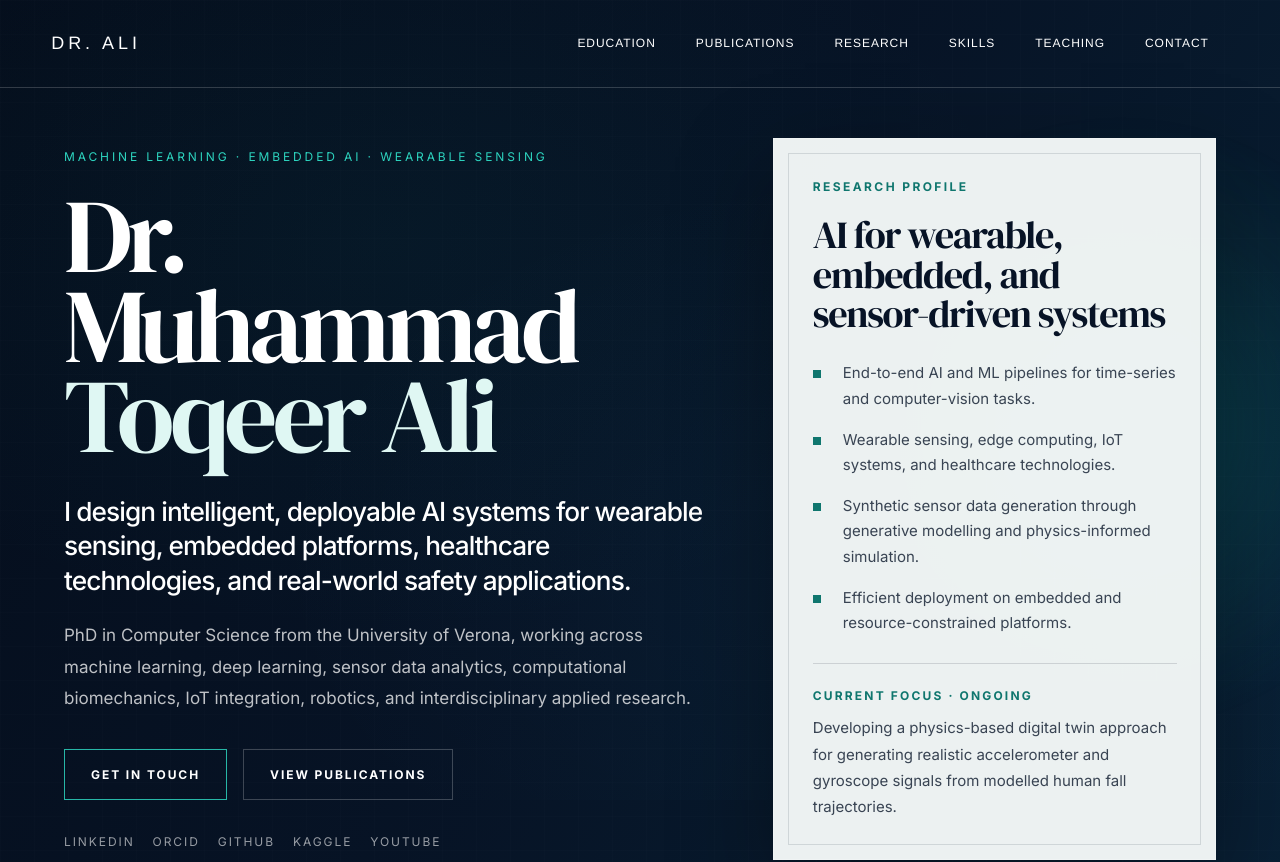
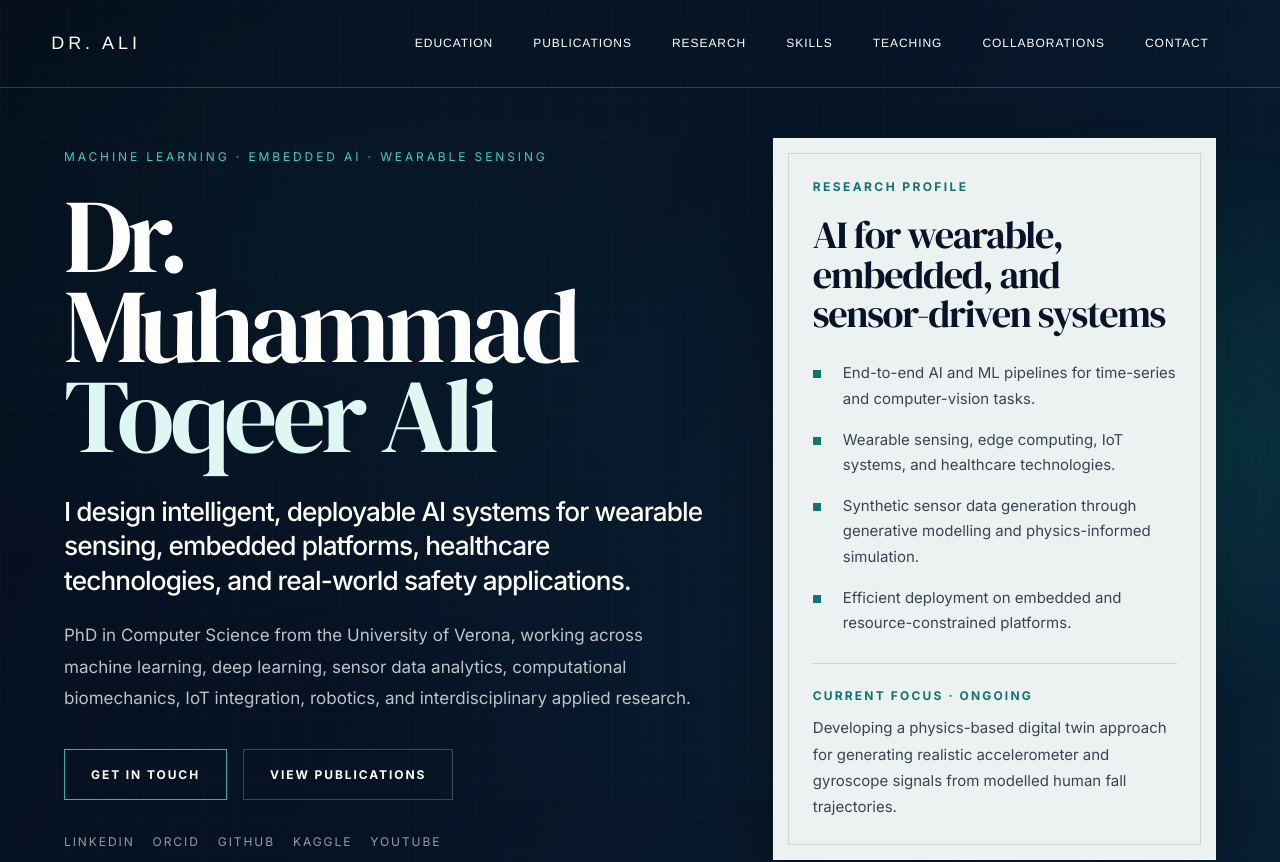
Before and after one commit to muhammadtoqeerali/Dr_Toqeer_Ali_Profile, a React (Vite) app: page / in a window 1280 px wide. Shown: the top 862 px of the page. Built offline with nearby package versions, Linux system fonts and the light colour scheme; what @trpc/react-query would draw is missing.

Commit message:
Move collaborations section before contact and add navigation link

```diff
--- a/src/App.tsx
+++ b/src/App.tsx
@@ -64,10 +64,11 @@ function App() {
               <Capabilities />
               <Teaching />
               <Honors />
+          <Collaborations />
               <Hero />
             </main>
           )}
-          <Collaborations />
+
           <Footer />
         </>
       } />
--- a/src/sections/Header.tsx
+++ b/src/sections/Header.tsx
@@ -5,8 +5,8 @@ interface HeaderProps {
   forceLight?: boolean
 }
 
-const navItems = ['Education', 'Publications', 'Research', 'Skills', 'Teaching', 'Contact']
-const sectionIds = ['#education', '#publications', '#research', '#skills', '#teaching', '#contact']
+const navItems = ['Education', 'Publications', 'Research', 'Skills', 'Teaching', 'Collaborations', 'Contact']
+const sectionIds = ['#education', '#publications', '#research', '#skills', '#teaching', '#collaborations', '#contact']
 
 export default function Header({ scrollRef, forceLight = false }: HeaderProps) {
   const [isCompact, setIsCompact] = useState(false)
```
